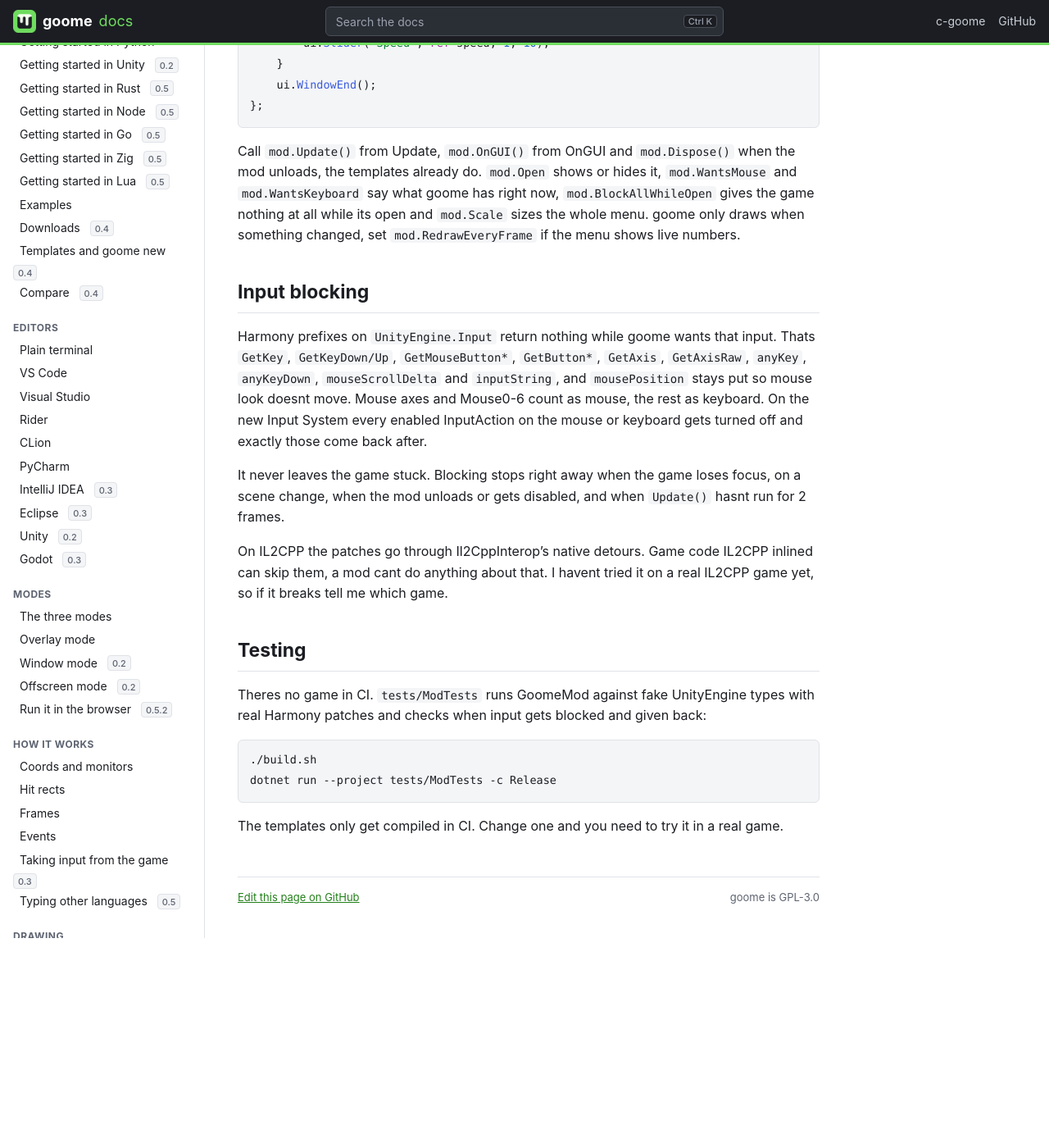
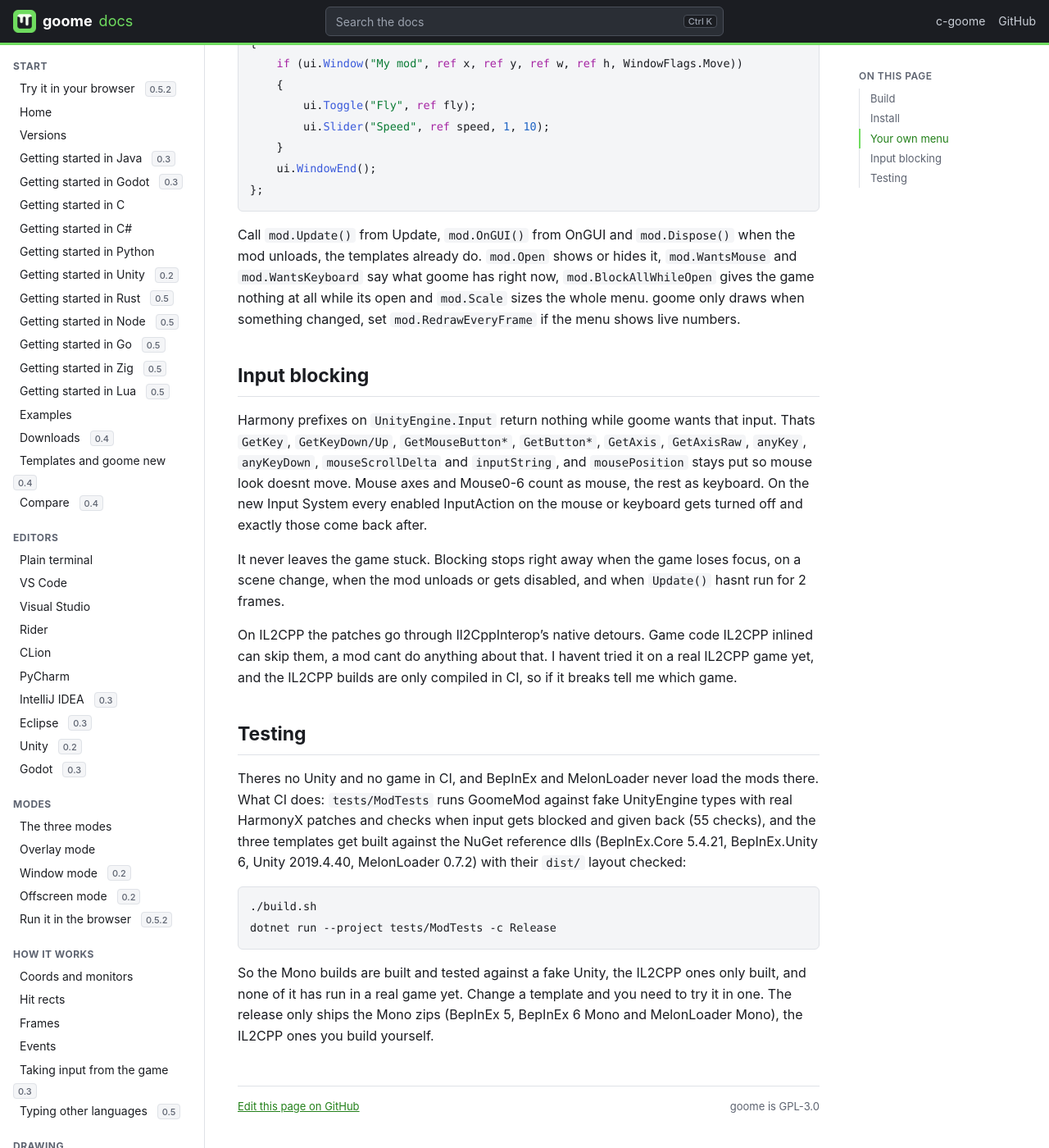
Before and after one commit to goome-ui/docs, a Jekyll site: the page built from pages/mods-unity.md, in a window 1280 px wide and 1400 px high, scrolled down 1547 px. Shown: the whole window at 82% size. Built offline with Jekyll 4.4.1, drawn with Linux system fonts in a browser that asks for light colours; before the commit the page ends 2691 px from its top, so only the background shows below that; some of the changed text lies outside the part shown.

Commit message:
Say the Unity mods never ran in a real Unity

````diff
--- a/pages/mods-unity.md
+++ b/pages/mods-unity.md
@@ -6,7 +6,7 @@ title: Unity mods
 
 goome's UI kit as a mod menu in someone elses Unity game, for BepInEx (5 and 6) or MelonLoader. Its in [csharp-goome](https://github.com/goome-ui/csharp-goome) under `mods/`. Making your own Unity project is [Getting started in Unity](start-unity.md), this page is for games you dont have the project for. Read the [anti-cheat line](mods.md#anti-cheat) first.
 
-`mods/GoomeMod/` is the helper. It runs goome offscreen, uploads the pixels to a Texture2D and draws it with `GUI.DrawTexture` in OnGUI, which works in every Unity version and on IL2CPP. It feeds goome the mouse and keys and keeps them from the game while goome wants them. `mods/templates/` has a ready mod per loader with a sample menu, F8 opens it.
+`mods/GoomeMod/` is the helper. It runs goome offscreen, uploads the pixels to a Texture2D and draws it with `GUI.DrawTexture` in OnGUI. That only uses plain IMGUI calls, so it should work in most Unity versions and on IL2CPP too, but it has never run inside a real Unity or a real game, see [Testing](#testing). It feeds goome the mouse and keys and keeps them from the game while goome wants them. `mods/templates/` has a ready mod per loader with a sample menu, F8 opens it.
 
 ## Build
 
@@ -20,7 +20,7 @@ dotnet build mods/templates/MelonLoader -c Release
 
 Every build makes a `dist/` folder next to the dll laid out like the game folder, copy whats inside it straight into the game. `netstandard2.0` and `net472` are the Mono builds, `net6.0` is IL2CPP.
 
-It builds against the Unity 2019.4 reference dlls from NuGet, `-p:UnityVersion=2022.3.62` picks another. IL2CPP games have their own generated dlls, build against those with `-p:GameDlls=path/to/BepInEx/interop` (or `MelonLoader/Il2CppAssemblies`).
+It builds against the Unity 2019.4 reference dlls from NuGet, `-p:UnityVersion=2022.3.62` picks another (CI only builds the default one). IL2CPP games have their own generated dlls, build against those with `-p:GameDlls=path/to/BepInEx/interop` (or `MelonLoader/Il2CppAssemblies`). CI builds the `net6.0` templates against the NuGet Il2CppInterop reference dlls, not against a real game's.
 
 ## Install
 
@@ -58,15 +58,15 @@ Harmony prefixes on `UnityEngine.Input` return nothing while goome wants that in
 
 It never leaves the game stuck. Blocking stops right away when the game loses focus, on a scene change, when the mod unloads or gets disabled, and when `Update()` hasnt run for 2 frames.
 
-On IL2CPP the patches go through Il2CppInterop's native detours. Game code IL2CPP inlined can skip them, a mod cant do anything about that. I havent tried it on a real IL2CPP game yet, so if it breaks tell me which game.
+On IL2CPP the patches go through Il2CppInterop's native detours. Game code IL2CPP inlined can skip them, a mod cant do anything about that. I havent tried it on a real IL2CPP game yet, and the IL2CPP builds are only compiled in CI, so if it breaks tell me which game.
 
 ## Testing
 
-Theres no game in CI. `tests/ModTests` runs GoomeMod against fake UnityEngine types with real Harmony patches and checks when input gets blocked and given back:
+Theres no Unity and no game in CI, and BepInEx and MelonLoader never load the mods there. What CI does: `tests/ModTests` runs GoomeMod against fake UnityEngine types with real HarmonyX patches and checks when input gets blocked and given back (55 checks), and the three templates get built against the NuGet reference dlls (BepInEx.Core 5.4.21, BepInEx.Unity 6, Unity 2019.4.40, MelonLoader 0.7.2) with their `dist/` layout checked:
 
 ```sh
 ./build.sh
 dotnet run --project tests/ModTests -c Release
 ```
 
-The templates only get compiled in CI. Change one and you need to try it in a real game.
+So the Mono builds are built and tested against a fake Unity, the IL2CPP ones only built, and none of it has run in a real game yet. Change a template and you need to try it in one. The release only ships the Mono zips (BepInEx 5, BepInEx 6 Mono and MelonLoader Mono), the IL2CPP ones you build yourself.
````
Also changed, not shown: pages/editor-unity.md (+1 -1 lines), pages/start-unity.md (+1 -1 lines).
